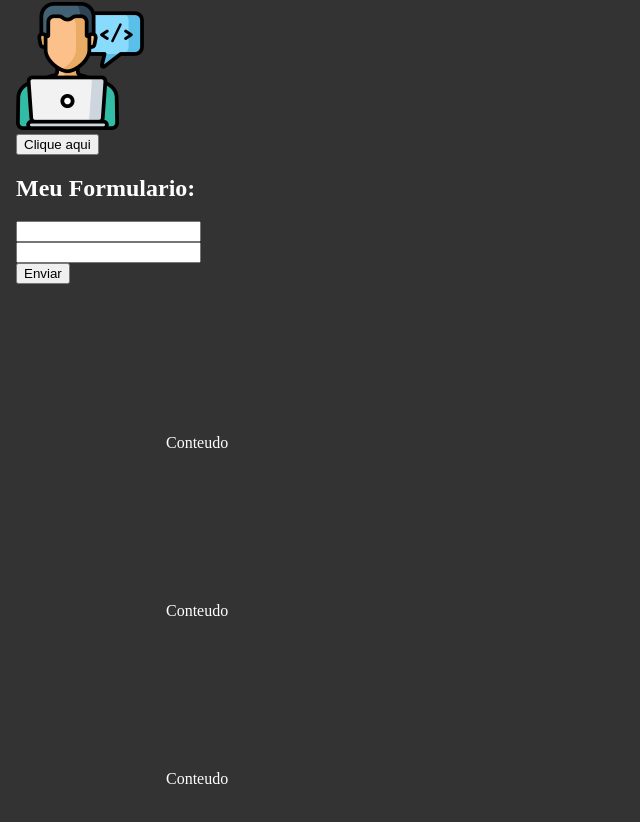
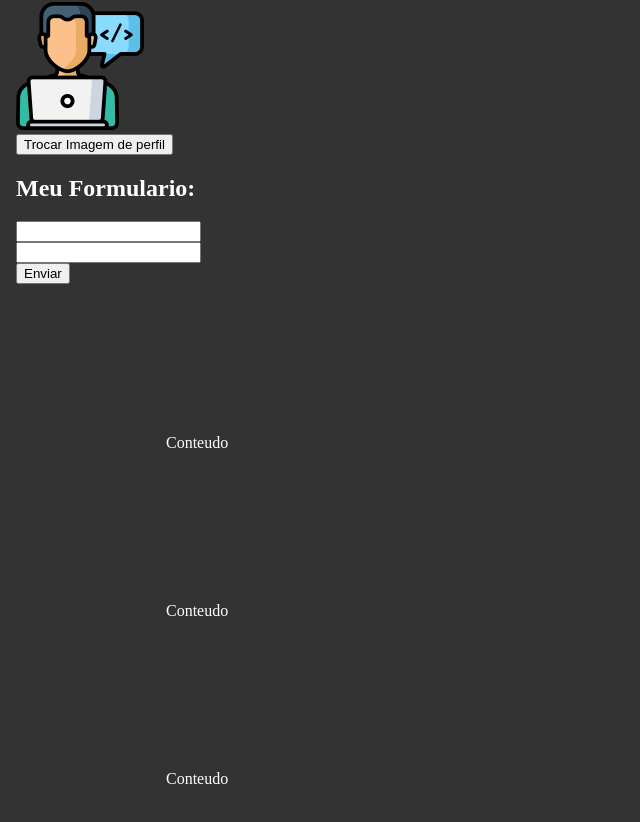
Before and after one commit to Mat780/Curso-de-Vue, a Vue app in the folder vue-cli/: page / in a window 1280 px wide. Shown: the part 898-1720 px from the top of the page, without its empty margins (0-640 px from the left). Built offline with nearby package versions, Linux system fonts and the light colour scheme.

Commit message:
Curso de Vue 3: #18 Emit

```diff
--- /dev/null
+++ b/vue-cli/src/components/MudarImg.vue
@@ -0,0 +1,12 @@
+<template>
+    <div>
+        <button @click="$emit('mudarImagem')">Trocar Imagem de perfil</button>
+    </div>
+</template>
+
+<script>
+export default {
+    name: "MudarImagem",
+    emits: ["mudarImagem"]
+}
+</script>
--- a/vue-cli/src/components/Picture.vue
+++ b/vue-cli/src/components/Picture.vue
@@ -1,16 +1,18 @@
 <template>
     <div>
         <img :src="avatar" :alt="descricao">
-        <Reutilazacao />
+        <MudarImg @mudarImagem="trocarImagem"/>
     </div>
 </template>
 
 <script>
+import MudarImg from './MudarImg.vue'
 import Reutilazacao from './Reutilazacao.vue'
 export default {
     name: 'Picture',
     components: {
-        Reutilazacao
+        Reutilazacao,
+        MudarImg
     },
 
     data() {
@@ -20,5 +22,11 @@ export default {
         }
     },
 
+    methods: {
+        trocarImagem(){
+            this.avatar = "/img/avatar2.png"
+        }
+    },
+
 }
 </script>
```
Also changed, not shown: vue-cli/public/img/avatar2.png (added).
